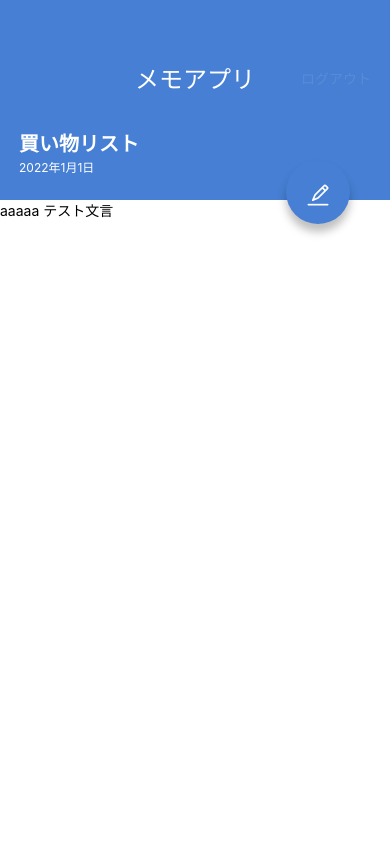
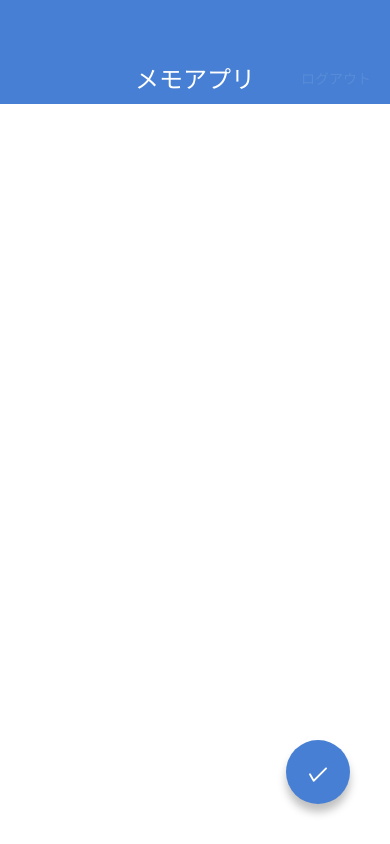
Before and after one commit to ryo-kanno/ExpoMemoApp, a React Native app: screen / in a window 390 px wide. Built offline with nearby package versions, Linux system fonts and the light colour scheme.

Commit message:
add create&edit screen

```diff
--- a/App.tsx
+++ b/App.tsx
@@ -1,11 +1,15 @@
 import React from 'react';
+import MemoCreateScreen from './screens/MemoCreateScreen';
 
 import MemoDetailScreen from './screens/MemoDetailScreen';
+import MemoEditScreen from './screens/MemoEditScreen';
 import MemoListScreen from './screens/MemoListScreeen';
 
 export default function App() {
   return (
     // <MemoListScreen />
-    <MemoDetailScreen />
+    // <MemoDetailScreen />
+    // <MemoEditScreen />
+    <MemoCreateScreen />
   );
 }
--- /dev/null
+++ b/screens/MemoCreateScreen.tsx
@@ -0,0 +1,41 @@
+import React from 'react';
+import { AntDesign } from '@expo/vector-icons';
+import {
+    StyleSheet, TextInput, View, KeyboardAvoidingView
+} from 'react-native';
+import AppBar from '../components/AppBar';
+import CircleButton from '../components/CircleButton';
+
+const MemoCreateScreen = () => {
+    return (
+        // キーボード表示時、表示部分が押し上げられる
+        <KeyboardAvoidingView style={styles.container} behavior="height">
+            <AppBar />
+            <View style={styles.inputContainer}>
+                <TextInput value="" multiline style={styles.input} />
+            </View>
+            <CircleButton>
+                <AntDesign name="check" size={24} color="white" />
+            </CircleButton>
+        </KeyboardAvoidingView>
+    );
+}
+
+const styles = StyleSheet.create({
+    container: {
+        flex: 1,
+    },
+    inputContainer: {
+        paddingHorizontal: 27,
+        paddingVertical: 32,
+        flex: 1,
+    },
+    input: {
+        flex: 1,
+        textAlignVertical: 'top',
+        fontSize: 16,
+        lineHeight: 24,
+    }
+});
+
+export default MemoCreateScreen;
--- /dev/null
+++ b/screens/MemoEditScreen.tsx
@@ -0,0 +1,41 @@
+import React from 'react';
+import { AntDesign } from '@expo/vector-icons';
+import {
+    StyleSheet, TextInput, View, KeyboardAvoidingView
+} from 'react-native';
+import AppBar from '../components/AppBar';
+import CircleButton from '../components/CircleButton';
+
+const MemoEditScreen = () => {
+    return (
+        // キーボード表示時、表示部分が押し上げられる
+        <KeyboardAvoidingView style={styles.container} behavior="height">
+            <AppBar />
+            <View style={styles.inputContainer}>
+                <TextInput value="買い物リスト" multiline style={styles.input} />
+            </View>
+            <CircleButton>
+                <AntDesign name="check" size={24} color="white" />
+            </CircleButton>
+        </KeyboardAvoidingView>
+    );
+}
+
+const styles = StyleSheet.create({
+    container: {
+        flex: 1,
+    },
+    inputContainer: {
+        paddingHorizontal: 27,
+        paddingVertical: 32,
+        flex: 1,
+    },
+    input: {
+        flex: 1,
+        textAlignVertical: 'top',
+        fontSize: 16,
+        lineHeight: 24,
+    }
+});
+
+export default MemoEditScreen;
```
